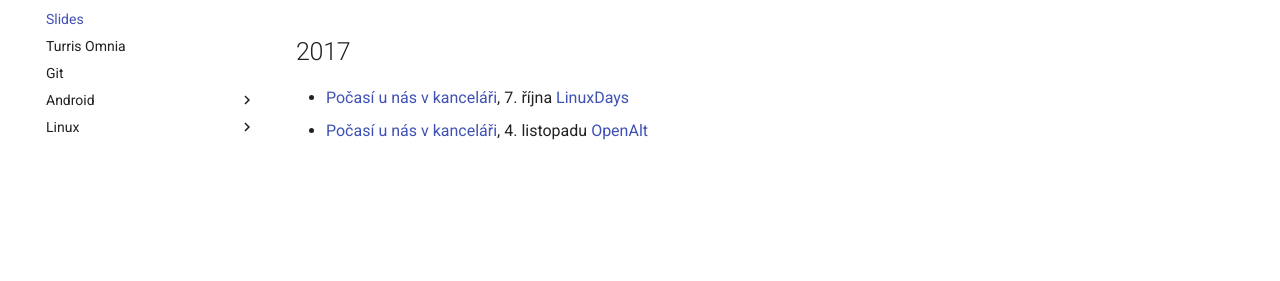
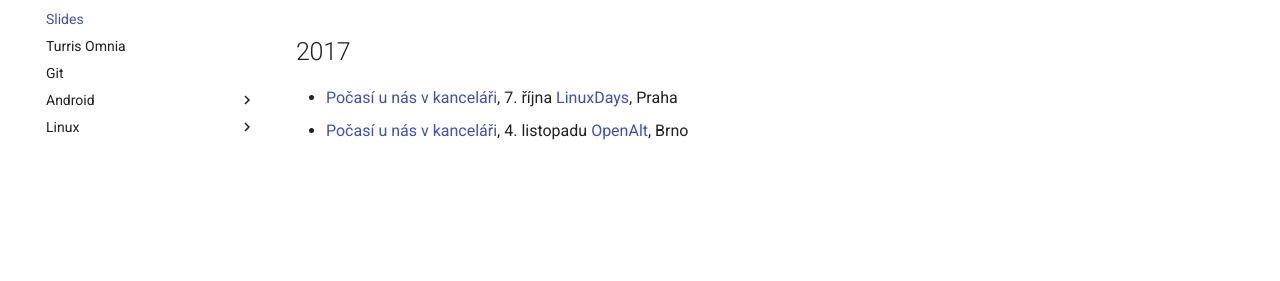
Before and after one commit to vician/wiki, an MkDocs documentation site: the page built from docs/Slides.md, in a window 1280 px wide. Shown: the part 146-427 px from the top of the page. Built offline with MkDocs 1.6.1 and Material for MkDocs 9.7.7, drawn with Linux system fonts in a browser that asks for light colours; comment, search, counter and statistics services are not loaded.

```diff
--- a/docs/Slides.md
+++ b/docs/Slides.md
@@ -2,5 +2,5 @@
 
 ## 2017
 
-- [Počasí u nás v kanceláři](Slides/2017-linuxdays-omnia-bigclown.pdf), 7. října [LinuxDays](https://www.linuxdays.cz/2017/)
-- [Počasí u nás v kanceláři](Slides/2017-openalt-omnia-bigclown.small.pdf), 4. listopadu [OpenAlt](https://openalt.cz/2017/)
+- [Počasí u nás v kanceláři](Slides/2017-linuxdays-omnia-bigclown.pdf), 7. října [LinuxDays](https://www.linuxdays.cz/2017/), Praha
+- [Počasí u nás v kanceláři](Slides/2017-openalt-omnia-bigclown.small.pdf), 4. listopadu [OpenAlt](https://openalt.cz/2017/), Brno
```
